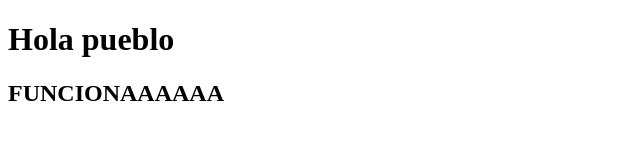
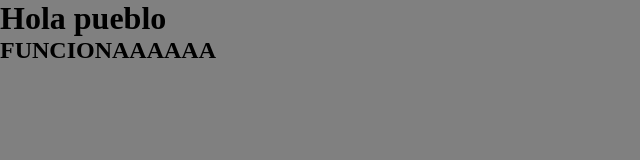
Before and after one commit to Pipelona/Proyecto_personal, a plain HTML site: page index.html in a window 1280 px wide. Shown: the whole page, without its empty margins (0-640 px from the left). Drawn offline with Linux system fonts and the light colour scheme.

Commit message:
style.css

```diff
--- a/index.html
+++ b/index.html
@@ -3,6 +3,7 @@
 <head>
     <meta charset="UTF-8">
     <meta name="viewport" content="width=device-width, initial-scale=1.0">
+    <link rel="stylesheet" href="style.css">
     <title>Proyecto</title>
 </head>
 <body>
--- /dev/null
+++ b/style.css
@@ -0,0 +1,8 @@
+*{
+    padding: 0px;
+    margin: 0px;
+}
+body
+{
+    background: gray;
+}
```
